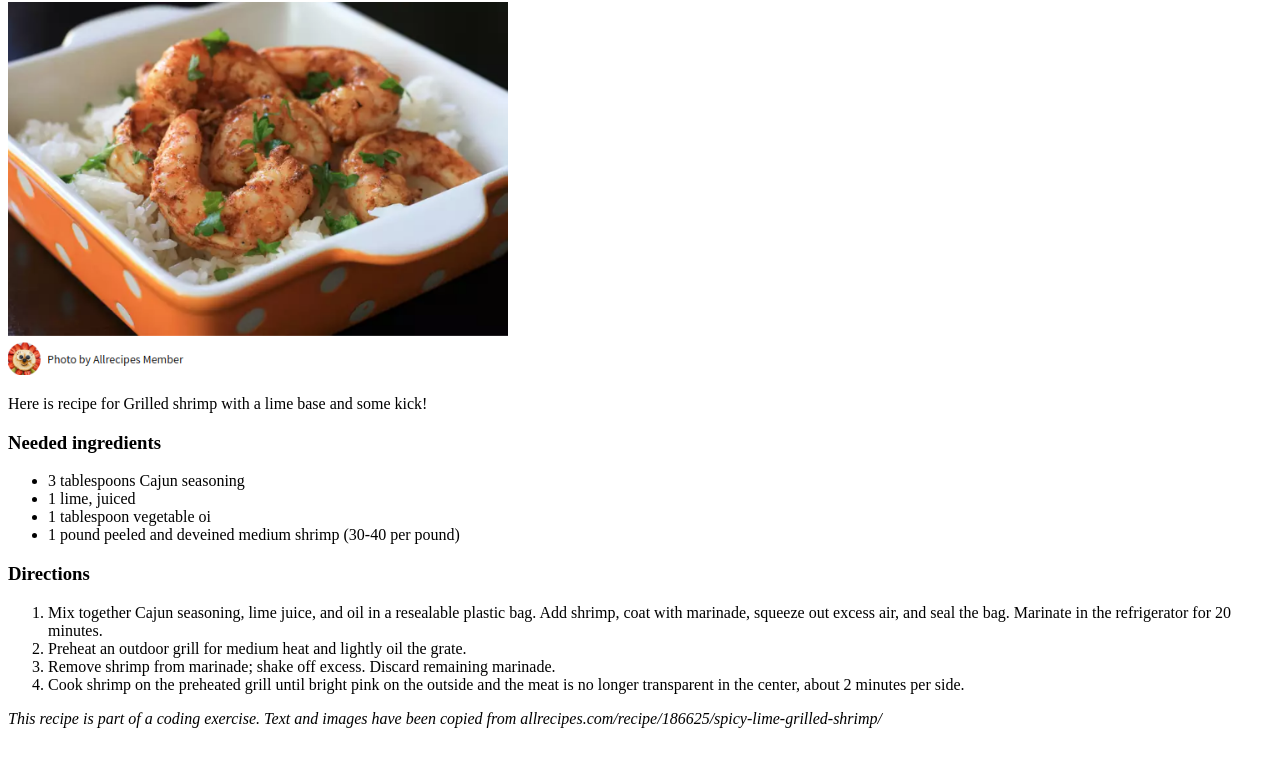
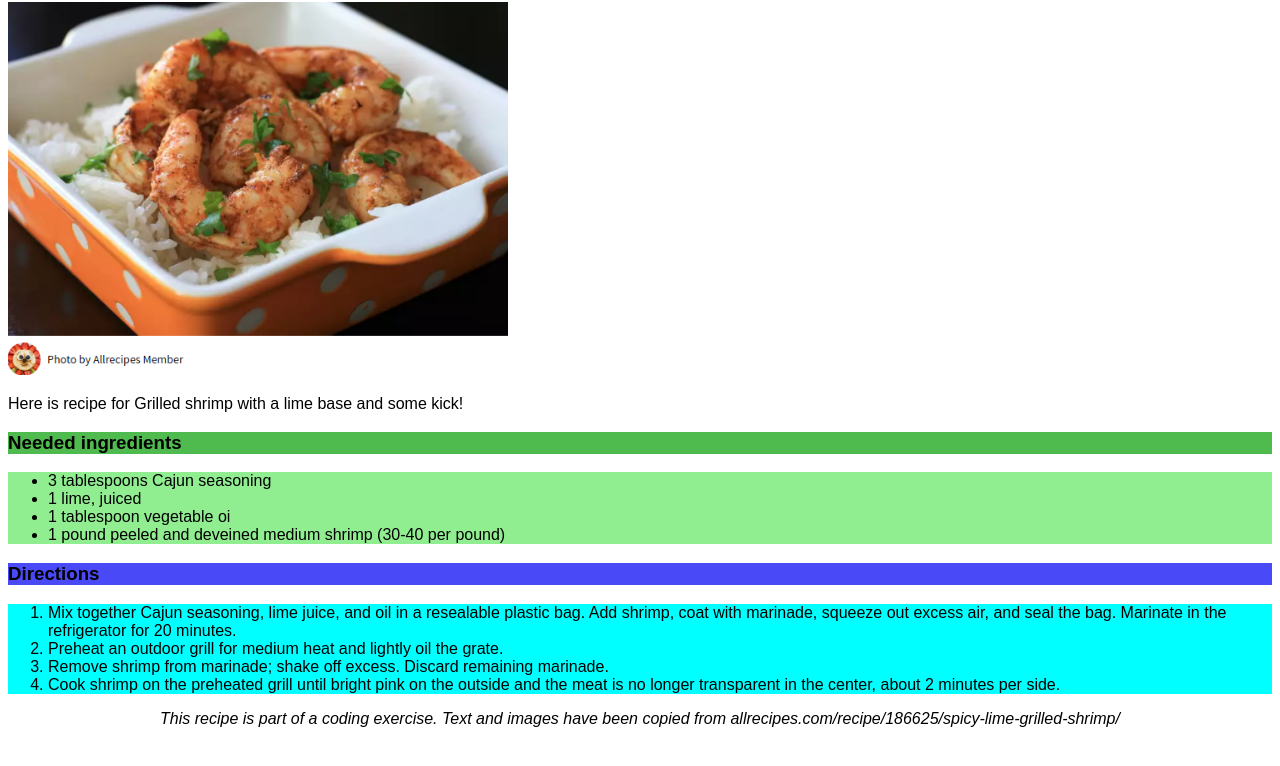
Before and after one commit to japuus/odin-recipes-26-6-24, a plain HTML site: page recipes/grilled-shrimp.html in a window 1280 px wide. Shown: the part 78-844 px from the top of the page. Drawn offline with Linux system fonts and the light colour scheme.

Commit message:
Add a link to external CSS

```diff
--- a/recipes/grilled-shrimp.html
+++ b/recipes/grilled-shrimp.html
@@ -4,26 +4,27 @@
     <meta charset="UTF-8">
     <meta name="viewport" content="width=device-width, initial-scale=1.0">
     <title>Spicy Lime Grilled Shrimp Recipe</title>
+    <link rel="stylesheet" href="../styles.css">
 </head>
 <body>
     <h1>Spicy Lime Grilled Shrimp</h1>
-    <img src="../recipe-pictures/grilled-shrimp-pic.png" alt="picture of grilled shrimp on top of rice" width="500" height="auto">
+    <img src="../recipe-pictures/grilled-shrimp-pic.png" alt="picture of grilled shrimp on top of rice">
     <p>Here is recipe for Grilled shrimp with a lime base and some kick!</p>
-    <h3>Needed ingredients</h3>
+    <h3 class="ingredients">Needed ingredients</h3>
     <ul>
         <li>3 tablespoons Cajun seasoning</li>
         <li>1 lime, juiced</li>
         <li>1 tablespoon vegetable oi</li>
         <li>1 pound peeled and deveined medium shrimp (30-40 per pound)</li>
     </ul>
-    <h3>Directions</h3>
+    <h3 class="directions">Directions</h3>
     <ol>
         <li>Mix together Cajun seasoning, lime juice, and oil in a resealable plastic bag. Add shrimp, coat with marinade, squeeze out excess air, and seal the bag. Marinate in the refrigerator for 20 minutes.</li>
         <li>Preheat an outdoor grill for medium heat and lightly oil the grate.</li>
         <li>Remove shrimp from marinade; shake off excess. Discard remaining marinade.</li>
         <li>Cook shrimp on the preheated grill until bright pink on the outside and the meat is no longer transparent in the center, about 2 minutes per side.</li>
     </ol>
-    <div><em>This recipe is part of a coding exercise. Text and images have been copied from allrecipes.com/recipe/186625/spicy-lime-grilled-shrimp/</em></div>
+    <div class="sourcetext"><em>This recipe is part of a coding exercise. Text and images have been copied from allrecipes.com/recipe/186625/spicy-lime-grilled-shrimp/</em></div>
     <br>
     <br>
     <br>
```
